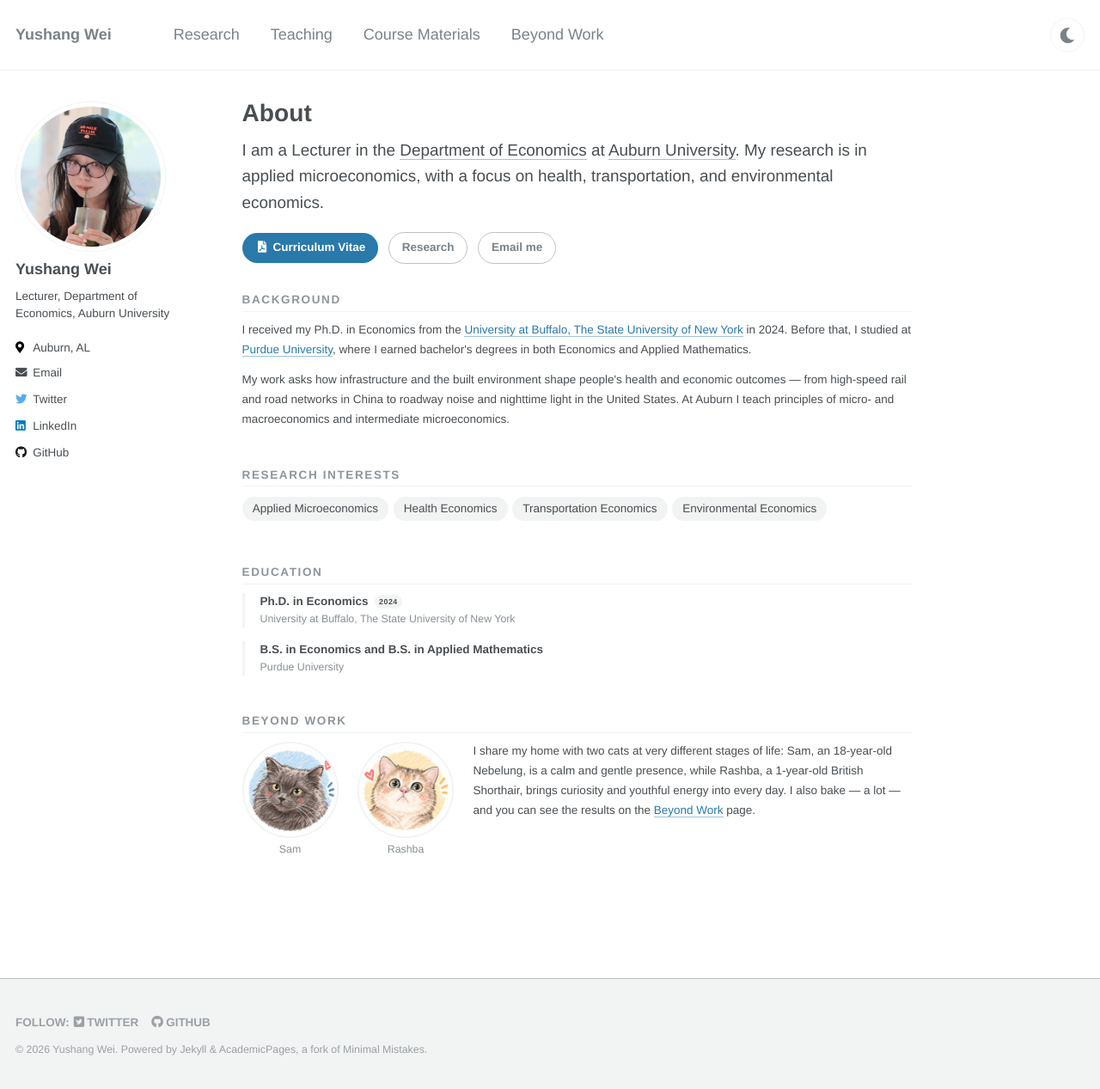
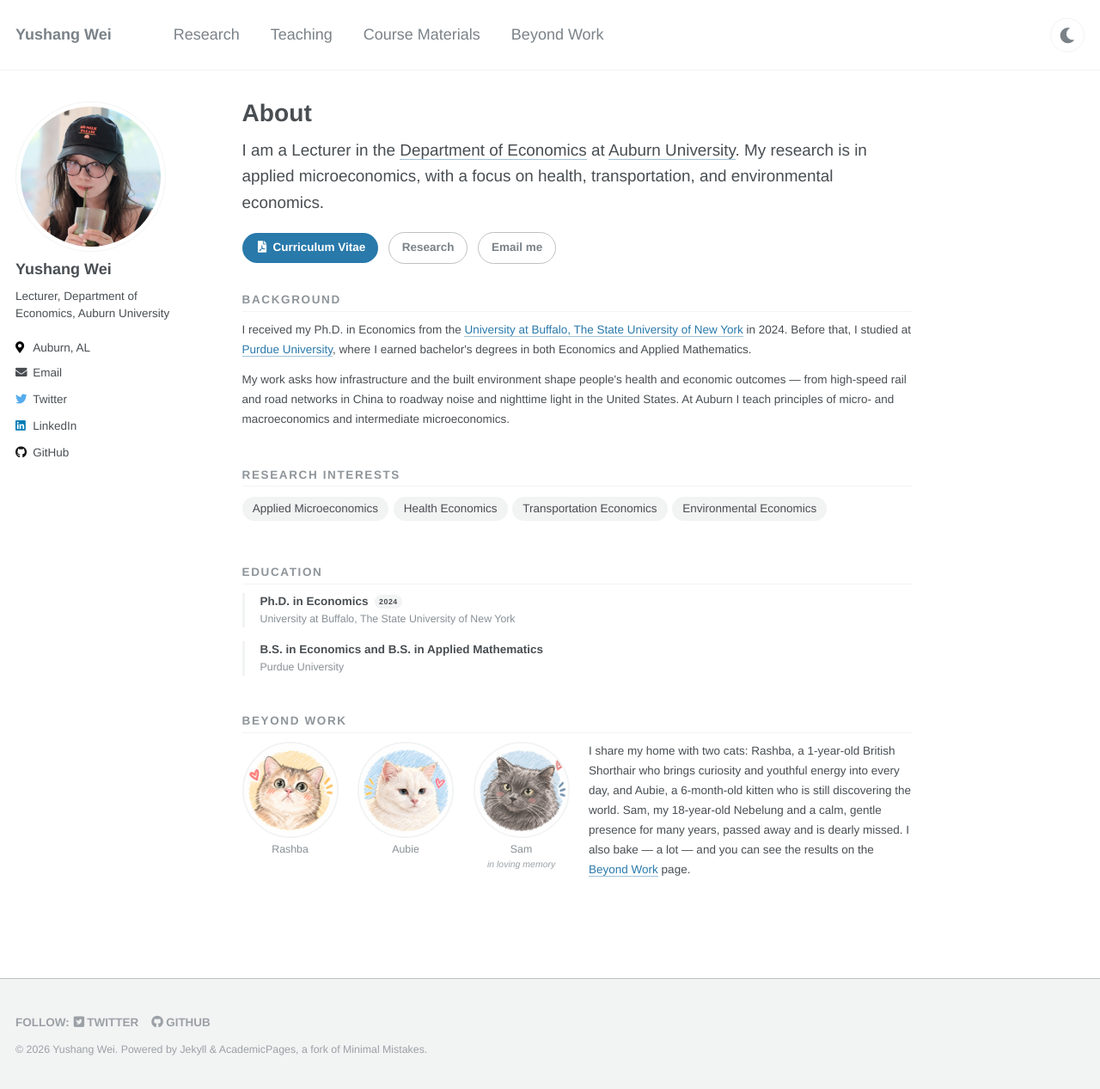
Before and after one commit to yushang1994/yushangw, a Jekyll site: the page built from _pages/about.md, in a window 1280 px wide and 1267 px high. Shown: the whole window at 86% size. Built offline with Jekyll 4.4.1, drawn with Linux system fonts in a browser that asks for light colours.

Commit message:
Add Aubie, remember Sam; Eyes on the Floodplain working paper with draft PDF

```diff
--- a/_data/albums.yml
+++ b/_data/albums.yml
@@ -15,9 +15,9 @@
 - id: cats
   title: Cats
   description: >-
-    I share my home with two cats at very different stages of life. Sam, an 18-year-old Nebelung,
-    is a calm and gentle presence, while Rashba, a 1-year-old British Shorthair, brings curiosity
-    and youthful energy into every day.
+    I share my home with two cats: Rashba, a 1-year-old British Shorthair who brings curiosity and
+    youthful energy into every day, and Aubie, a 6-month-old kitten. Sam, my 18-year-old Nebelung and
+    a calm, gentle presence for many years, passed away and is dearly missed.
   cover: aboutme/DSCF2054.JPG
   photos:
     - file: aboutme/DSCF2054.JPG
--- a/_pages/about.md
+++ b/_pages/about.md
@@ -71,18 +71,23 @@ redirect_from:
   <h2 class="cv-section__title" id="beyond-work">Beyond Work</h2>
   <div class="about__cats">
     <a class="about__cat" href="{{ '/beyond-work/' | relative_url }}">
-      <img src="{{ '/images/aboutme/sam.jpg' | relative_url }}" alt="Drawing of Sam, a grey Nebelung cat">
-      <span>Sam</span>
-    </a>
-    <a class="about__cat" href="{{ '/beyond-work/' | relative_url }}">
       <img src="{{ '/images/aboutme/rashba.jpg' | relative_url }}" alt="Drawing of Rashba, a British Shorthair cat">
       <span>Rashba</span>
     </a>
+    <a class="about__cat" href="{{ '/beyond-work/' | relative_url }}">
+      <img src="{{ '/images/aboutme/aubie.jpg' | relative_url }}" alt="Drawing of Aubie, a white kitten with blue eyes">
+      <span>Aubie</span>
+    </a>
+    <a class="about__cat about__cat--memorial" href="{{ '/beyond-work/' | relative_url }}">
+      <img src="{{ '/images/aboutme/sam.jpg' | relative_url }}" alt="Drawing of Sam, a grey Nebelung cat">
+      <span>Sam <small>in loving memory</small></span>
+    </a>
     <p class="about__prose">
-      I share my home with two cats at very different stages of life: Sam, an 18-year-old Nebelung,
-      is a calm and gentle presence, while Rashba, a 1-year-old British Shorthair, brings curiosity
-      and youthful energy into every day. I also bake &mdash; a lot &mdash; and you can see the results
-      on the <a href="{{ '/beyond-work/' | relative_url }}">Beyond Work</a> page.
+      I share my home with two cats: Rashba, a 1-year-old British Shorthair who brings curiosity and
+      youthful energy into every day, and Aubie, a 6-month-old kitten who is still discovering the world.
+      Sam, my 18-year-old Nebelung and a calm, gentle presence for many years, passed away and is
+      dearly missed. I also bake &mdash; a lot &mdash; and you can see the results on the
+      <a href="{{ '/beyond-work/' | relative_url }}">Beyond Work</a> page.
     </p>
   </div>
 </section>
--- a/_sass/_custom.scss
+++ b/_sass/_custom.scss
@@ -363,6 +363,10 @@
   .about__prose {
     flex: 1 1 18em;
     margin: 0;
+
+    @media (max-width: 600px) {
+      flex-basis: 100%;
+    }
   }
 }
 
@@ -397,6 +401,19 @@
 
   span {
     margin-top: 0.35em;
+    text-align: center;
+  }
+
+  small {
+    display: block;
+    font-size: 0.85em;
+    font-style: italic;
+    color: mix(#fff, $gray, 25%);
+  }
+
+  &--memorial img {
+    filter: grayscale(0.25);
+    opacity: 0.92;
   }
 }
 
```
Also changed, not shown: _data/research.yml (+6 -2 lines), images/aboutme/aubie.jpg (added), 1 other file.
